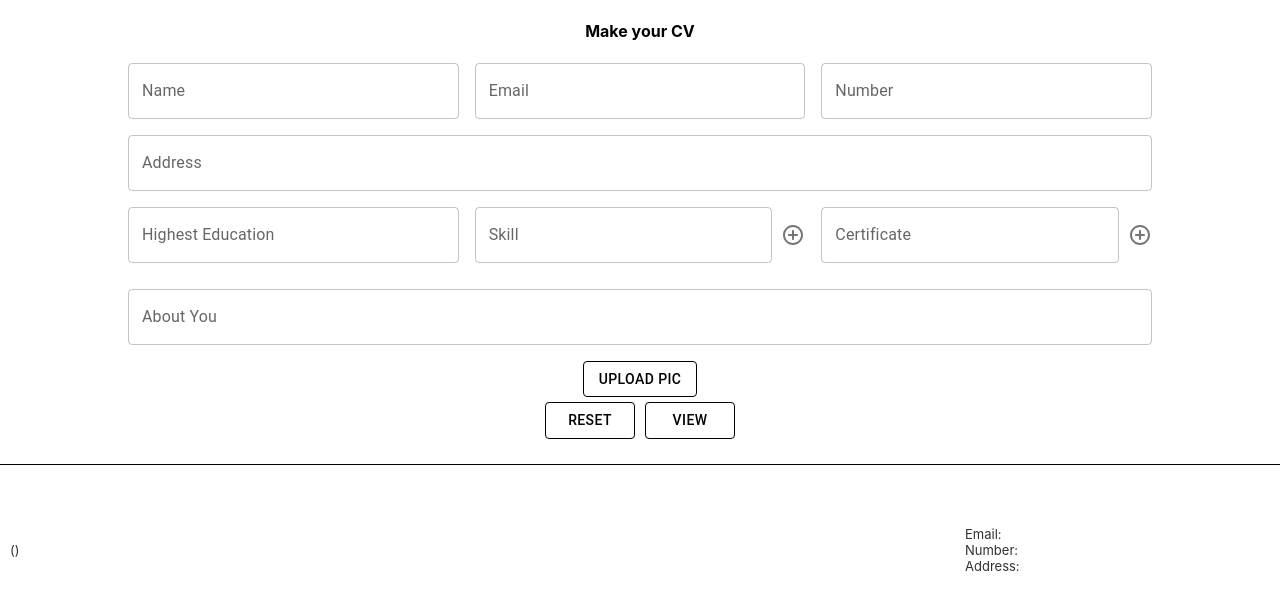
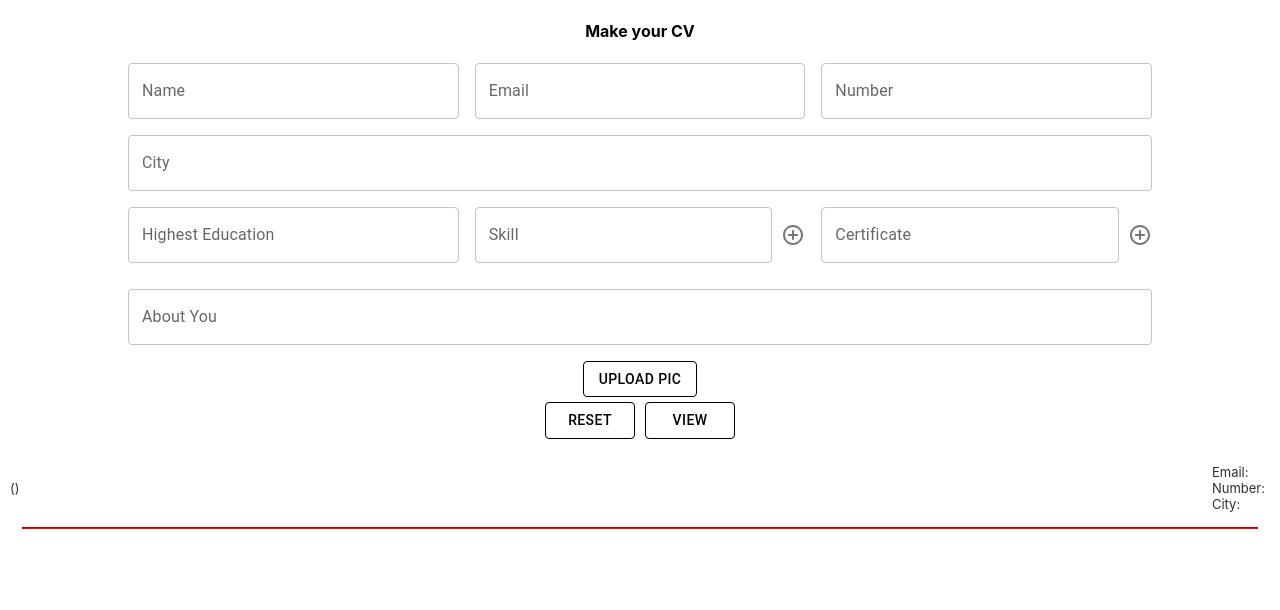
Before and after one commit to aks318/make-your-cv, a React (Create React App) app: page / in a window 1280 px wide. Shown: the top 610 px of the page. Built offline with nearby package versions, Linux system fonts and the light colour scheme.

Commit message:
Address field changed to city and About added into pdf

```diff
--- a/src/component/Form.js
+++ b/src/component/Form.js
@@ -20,7 +20,7 @@ const InputForm = () => {
         name : "",
         number : "",
         email : "",
-        address : "",
+        city : "",
         education : "",
         skills : [""],
         certificates : [""],
@@ -38,6 +38,7 @@ const InputForm = () => {
                 .min(1000000000, "Please Enter Valid Number")
                 .max(9999999999, "Please Enter Valid Number"),
         education : Yup.string().required("Education Required"),
+        city : Yup.string().required("City Required"),
         about : Yup.string().required("You have to specify something about yourself."),
 
     })
@@ -89,13 +90,13 @@ const InputForm = () => {
                             {touched.number && errors.number && <p>{errors.number}</p>}
                         </Grid>
                         <Grid item xs={12}>
-                            <Field name = "address">
+                            <Field name = "city">
                                 {({field, form, meta}) => (
-                                    <TextField className='inputField' {...field} id="outlined-basic" label="Address"  variant="outlined"
+                                    <TextField className='inputField' {...field} id="outlined-basic" label="City"  variant="outlined"
                                     />
                                 )}
                             </Field>
-                            {touched.about && errors.about && <p>{errors.about}</p>}
+                            {touched.city && errors.city && <p>{errors.city}</p>}
                         </Grid>
                         <Grid item xs={12} sm={6} md={4}>
                             <Field name = "education">
--- a/src/component/MyResume.js
+++ b/src/component/MyResume.js
@@ -10,15 +10,23 @@ const MyResume = ({values}) => {
                     <p style={{color : "rgb(53, 47, 47)" , alignSelf : "center"}}>{`(${values.education})`}</p>
                 </div>
                 <div className='contact'>
-                    <div style={{marginRight : "5px" , width : "300px"}}>
+                    <div style={{marginRight : "5px" , maxWidth : "300px"}}>
                         <p style={{color : "rgb(53, 47, 47)"}}>Email: {values.email}</p>
                         <p style={{color : "rgb(53, 47, 47)"}}>Number: {values.number}</p>
-                        <p style={{color : "rgb(53, 47, 47)"}}>Address: {values.address}</p>
+                        <p style={{color : "rgb(53, 47, 47)"}}>City: {values.address}</p>
                     </div>
                     {values.file &&
                         <img alt="not fount" width="100px" height="120px" src={URL.createObjectURL(values.file)} />
                     }
                 </div>
+            </div>
+            <hr  style={{
+                borderColor: 'red',
+                width: "98%",
+                marginTop: "15px"
+            }}/>
+            <div className='about'>
+                    <p style={{color : "rgb(53, 47, 47)"  , fontSize : "15px" , marginTop : "10px"}}>{values.about}</p>
             </div>
         </div>
     </div>
--- a/src/component/Myresume.css
+++ b/src/component/Myresume.css
@@ -1,6 +1,5 @@
 .container{
     width: 100vw;
-    border: 1px solid black;
     margin-top: 20px;
 }
 
@@ -9,6 +8,7 @@
     margin: 10px;
     height: 150px;
     display: flex;
+    flex-direction: column;
     align-items: center;
 }
 
@@ -25,4 +25,8 @@
 }
 h2 {color: rgb(53, 47, 47);
 margin: 0;}
-p{font-size: small;}
+p{font-size: small}
+
+.hr{
+    border-top: 1px dotted red;
+}
```
